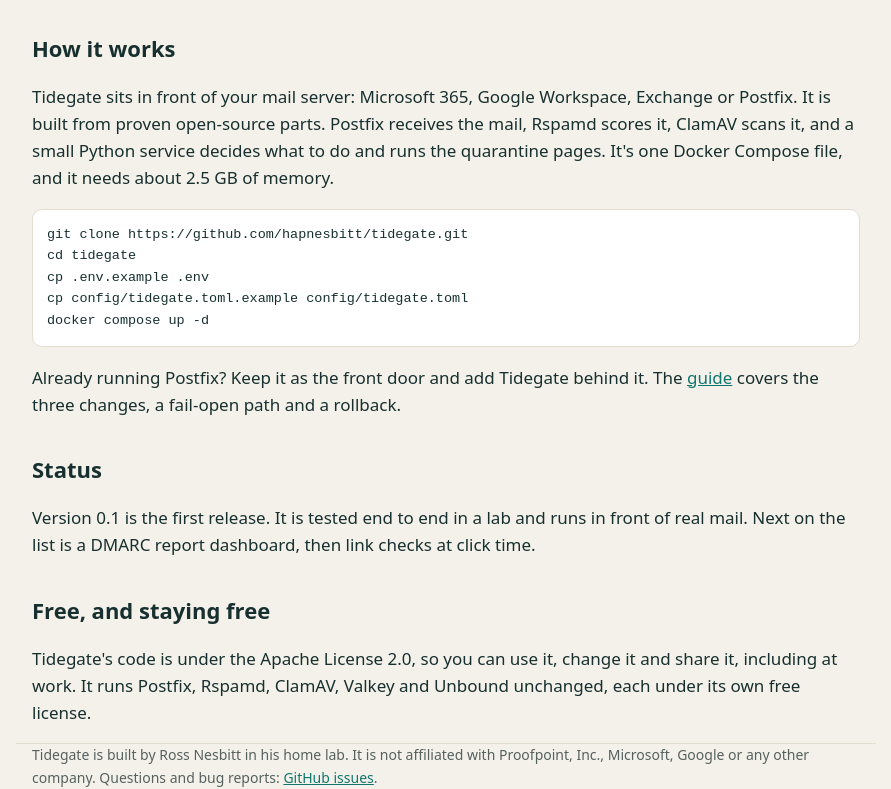
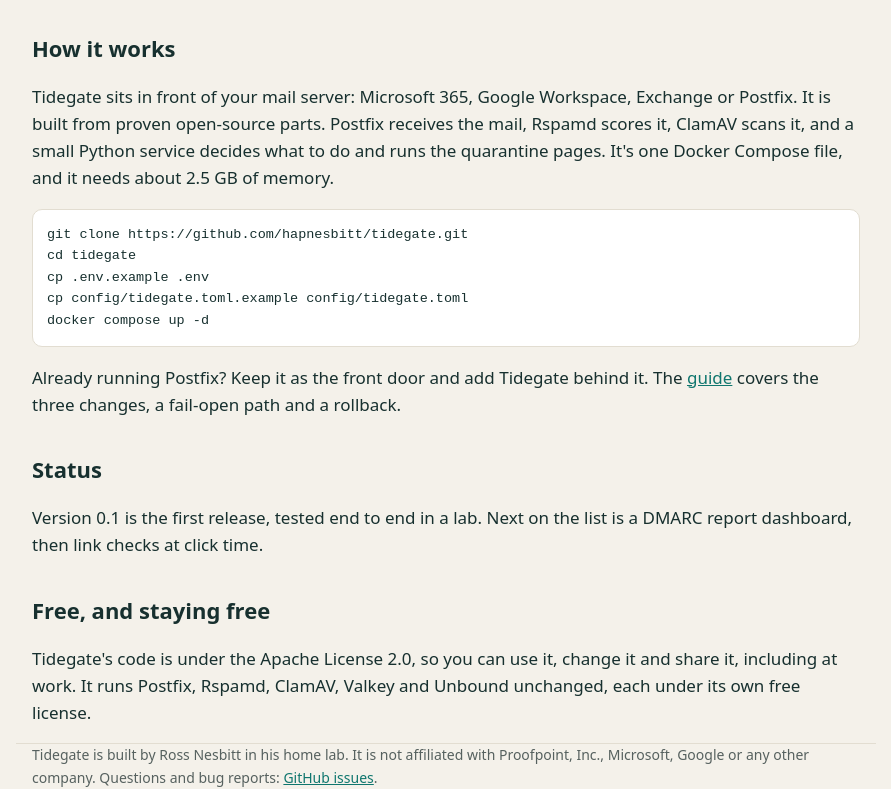
Before and after one commit to hapnesbitt/tidegate, a plain HTML site: page site/index.html in a window 1280 px wide. Shown: the part 920-1709 px from the top of the page, without its empty margins (194-1085 px from the left). Drawn offline with Linux system fonts and the light colour scheme.

Commit message:
Docs: test results and what testing changed; no screenshot table until real screenshots exist
Co-Authored-By: Claude Opus 5.5 <noreply@anthropic.com>

```diff
--- a/site/index.html
+++ b/site/index.html
@@ -67,7 +67,7 @@ docker compose up -d</pre>
   <p>Already running Postfix? Keep it as the front door and add Tidegate behind it. The <a href="https://github.com/hapnesbitt/tidegate/blob/main/docs/existing-postfix.md">guide</a> covers the three changes, a fail-open path and a rollback.</p>
 
   <h2>Status</h2>
-  <p>Version 0.1 is the first release. It is tested end to end in a lab and runs in front of real mail. Next on the list is a DMARC report dashboard, then link checks at click time.</p>
+  <p>Version 0.1 is the first release, tested end to end in a lab. Next on the list is a DMARC report dashboard, then link checks at click time.</p>
 
   <h2>Free, and staying free</h2>
   <p>Tidegate's code is under the Apache License 2.0, so you can use it, change it and share it, including at work. It runs Postfix, Rspamd, ClamAV, Valkey and Unbound unchanged, each under its own free license.</p>
```
Also changed, not shown: 2 other files.
